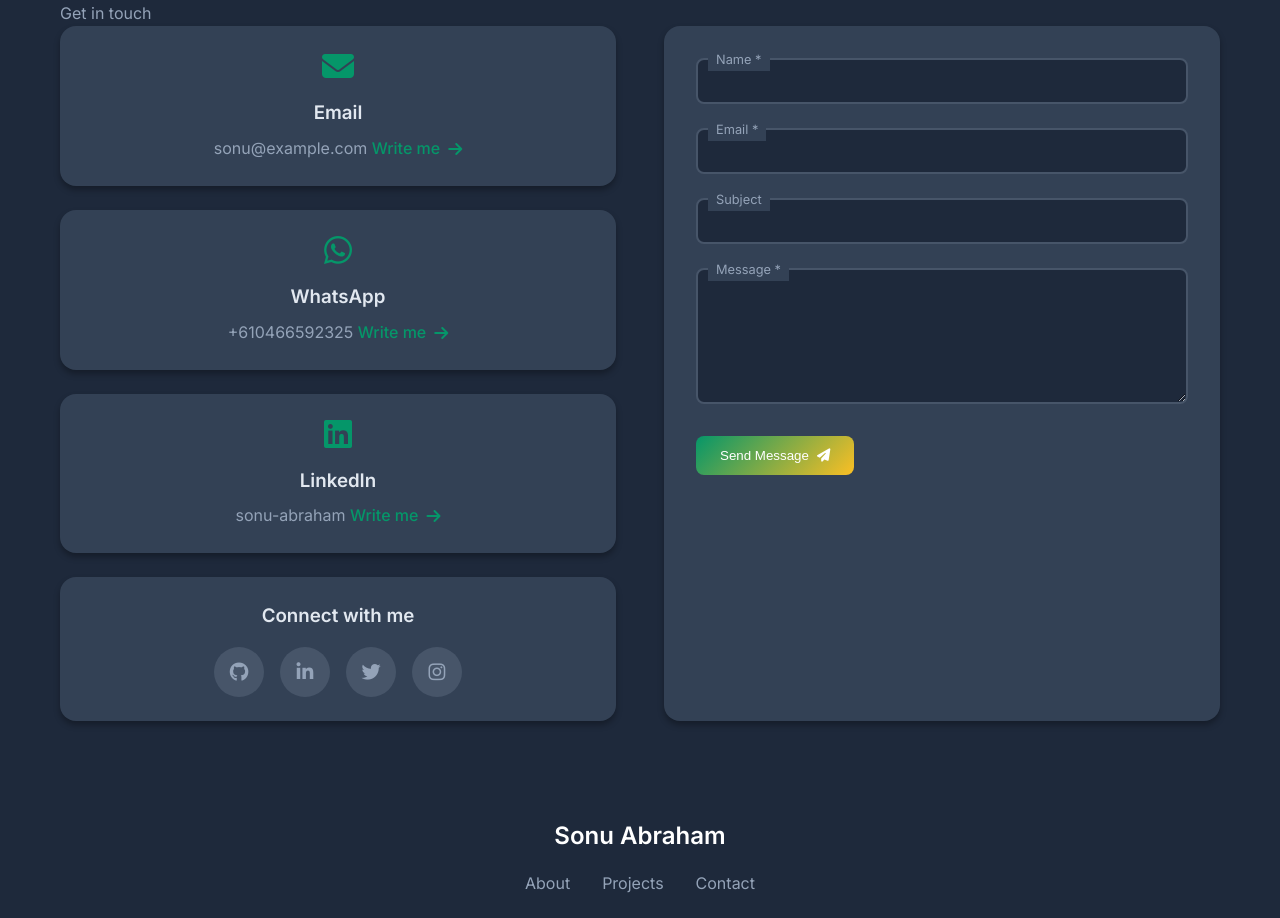
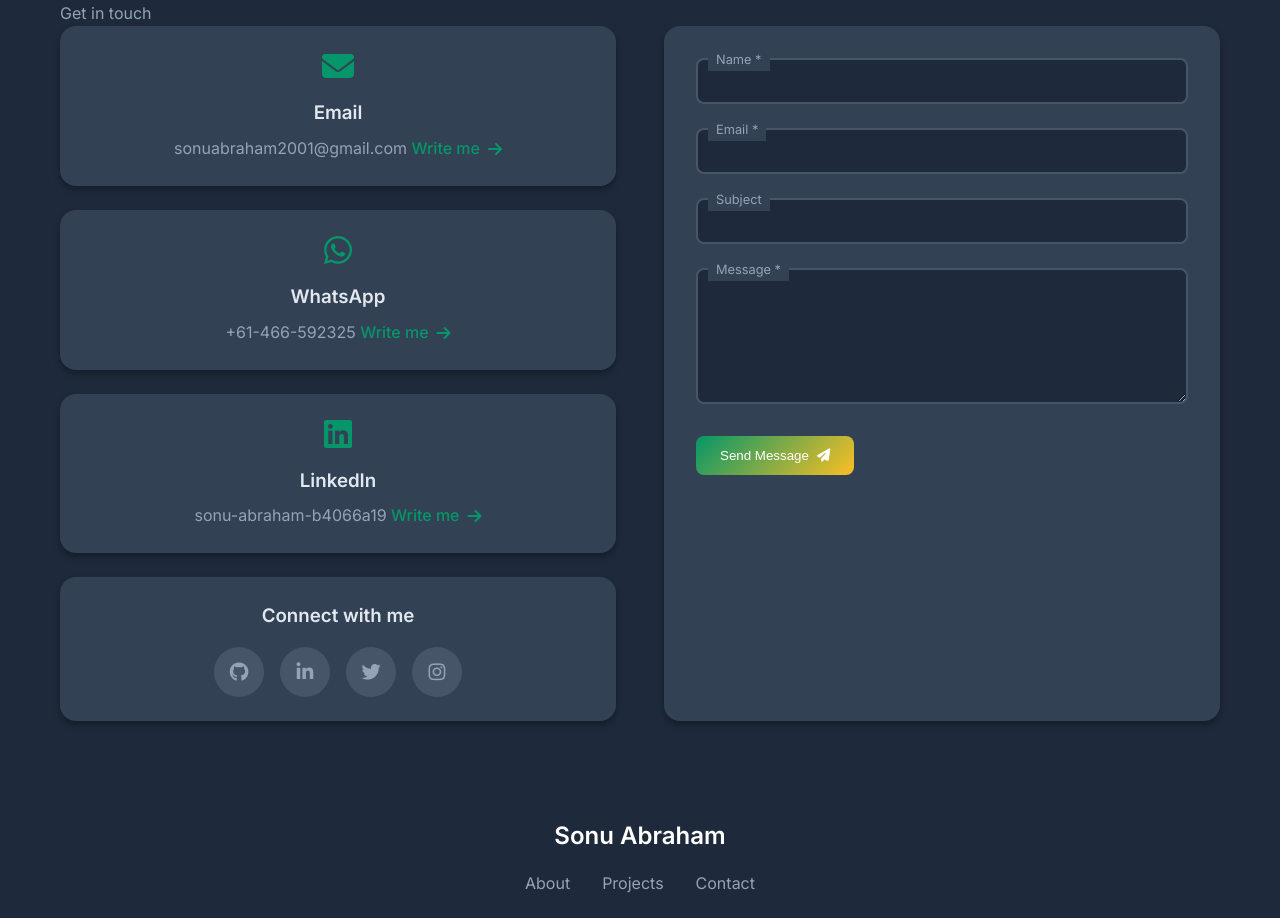
Before and after one commit to sonuabraham/sonuabraham.github.io, a plain HTML site: page index.html in a window 1280 px wide. Shown: the part 3324-4242 px from the top of the page. Drawn offline with Linux system fonts and the light colour scheme.

Commit message:
Update contact details.

```diff
--- a/index.html
+++ b/index.html
@@ -1064,8 +1064,8 @@
                         <div class="contact__card">
                             <i class="fas fa-envelope contact__card-icon"></i>
                             <h3 class="contact__card-title">Email</h3>
-                            <span class="contact__card-data">sonu@example.com</span>
-                            <a href="mailto:sonu@example.com" class="contact__button">
+                            <span class="contact__card-data">sonuabraham2001@gmail.com</span>
+                            <a href="mailto:sonuabraham2001@gmail.com" class="contact__button">
                                 Write me <i class="fas fa-arrow-right"></i>
                             </a>
                         </div>
@@ -1073,8 +1073,8 @@
                         <div class="contact__card">
                             <i class="fab fa-whatsapp contact__card-icon"></i>
                             <h3 class="contact__card-title">WhatsApp</h3>
-                            <span class="contact__card-data">+610466592325</span>
-                            <a href="https://api.whatsapp.com/send?phone=610466592325&text=Hello" target="_blank"
+                            <span class="contact__card-data">+61-466-592325</span>
+                            <a href="https://api.whatsapp.com/send?phone=61466592325&text=Hello" target="_blank"
                                 class="contact__button">
                                 Write me <i class="fas fa-arrow-right"></i>
                             </a>
@@ -1083,8 +1083,9 @@
                         <div class="contact__card">
                             <i class="fab fa-linkedin contact__card-icon"></i>
                             <h3 class="contact__card-title">LinkedIn</h3>
-                            <span class="contact__card-data">sonu-abraham</span>
-                            <a href="https://linkedin.com/in/sonu-abraham" target="_blank" class="contact__button">
+                            <span class="contact__card-data">sonu-abraham-b4066a19</span>
+                            <a href="https://www.linkedin.com/in/sonu-abraham-b4066a19" target="_blank"
+                                class="contact__button">
                                 Write me <i class="fas fa-arrow-right"></i>
                             </a>
                         </div>
@@ -1095,7 +1096,7 @@
                                 <a href="https://github.com/sonu-abraham" target="_blank" class="contact__social-link">
                                     <i class="fab fa-github"></i>
                                 </a>
-                                <a href="https://linkedin.com/in/sonu-abraham" target="_blank"
+                                <a href="https://www.linkedin.com/in/sonu-abraham-b4066a19" target="_blank"
                                     class="contact__social-link">
                                     <i class="fab fa-linkedin-in"></i>
                                 </a>
@@ -1150,7 +1151,7 @@
                 <li><a href="#contact" class="footer__link">Contact</a></li>
             </ul>
             <div class="footer__social">
-                <a href="https://linkedin.com/in/sonu-abraham" target="_blank" class="footer__social-link">
+                <a href="https://www.linkedin.com/in/sonu-abraham-b4066a19" target="_blank" class="footer__social-link">
                     <i class="fab fa-linkedin-in"></i>
                 </a>
                 <a href="https://github.com/sonu-abraham" target="_blank" class="footer__social-link">
```
